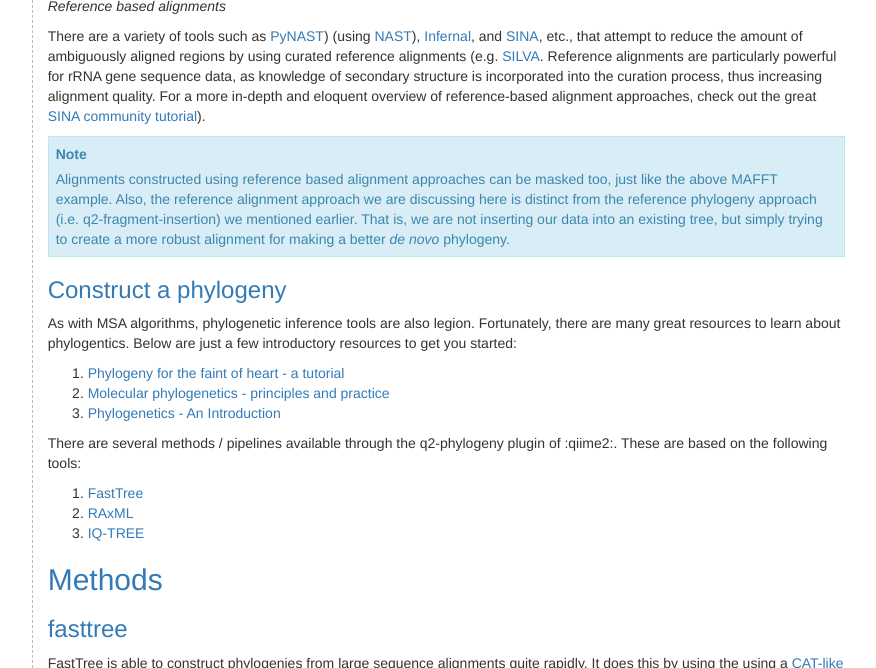
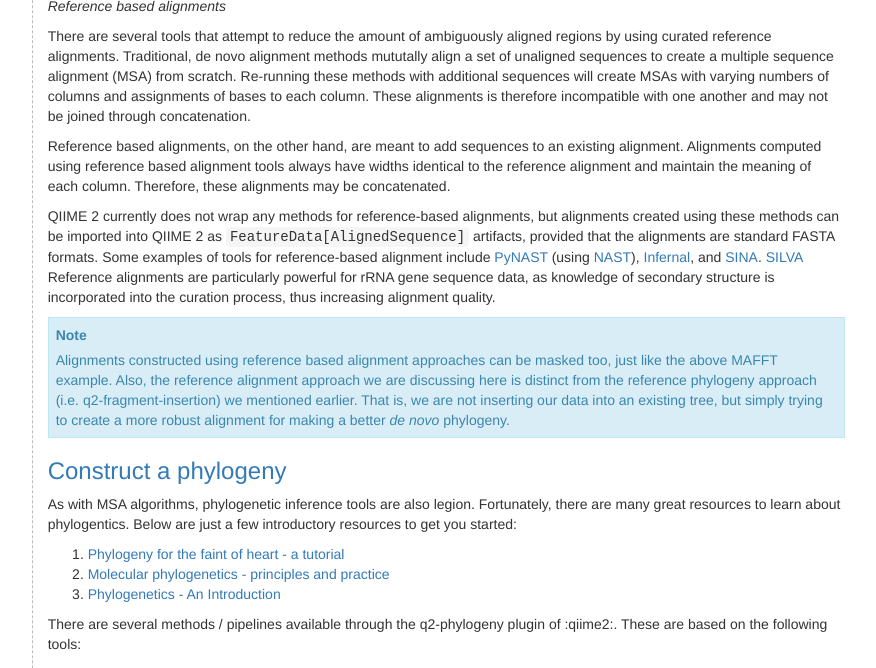
Before and after one commit to qiime2/docs, a Sphinx documentation site: the page built from source/tutorials/phylogeny.rst, in a window 1280 px wide and 900 px high, scrolled down 2084 px, cut to the strip 232-900 px from the top of the window. Shown: the whole strip, without its empty margins (277-1153 px from the left). Built offline with Sphinx 7.4.7, drawn with Linux system fonts in a browser that asks for light colours; pages that are not in the unit, such as notebooks, are missing from menus; the version number could not be read and is left out.

Commit message:
DOC: drop link to sina community tutorial (#537)

```diff
--- a/source/tutorials/phylogeny.rst
+++ b/source/tutorials/phylogeny.rst
@@ -119,14 +119,15 @@ plugin.
 
 *Reference based alignments*
 
-There are a variety of tools such as `PyNAST`_) (using `NAST`_), `Infernal`_,
-and `SINA`_, etc., that attempt to reduce the amount of ambiguously aligned
-regions by using curated reference alignments (e.g. `SILVA`_. Reference
+There are several tools that attempt to reduce the amount of ambiguously aligned
+regions by using curated reference alignments. Traditional, de novo alignment methods mututally align a set of unaligned sequences to create a multiple sequence alignment (MSA) from scratch. Re-running these methods with additional sequences will create MSAs with varying numbers of columns and assignments of bases to each column. These alignments is therefore incompatible with one another and may not be joined through concatenation.
+
+Reference based alignments, on the other hand, are meant to add sequences to an existing alignment. Alignments computed using reference based alignment tools always have widths identical to the reference alignment and maintain the meaning of each column. Therefore, these alignments may be concatenated.
+
+QIIME 2 currently does not wrap any methods for reference-based alignments, but alignments created using these methods can be imported into QIIME 2 as ``FeatureData[AlignedSequence]`` artifacts, provided that the alignments are standard FASTA formats. Some examples of tools for reference-based alignment include `PyNAST`_ (using `NAST`_), `Infernal`_, and `SINA`_. `SILVA`_ Reference
 alignments are particularly powerful for rRNA gene sequence data, as knowledge
 of secondary structure is incorporated into the curation process, thus
-increasing alignment quality. For a more in-depth and eloquent overview of
-reference-based alignment approaches, check out the great `SINA community
-tutorial`_).
+increasing alignment quality.
 
 .. note:: Alignments constructed using reference based alignment approaches can
    be masked too, just like the above MAFFT example. Also, the reference
@@ -587,7 +588,6 @@ This can all be accomplished by simply running the following:
 .. _Infernal: https://doi.org/10.1093/bioinformatics/btt509
 .. _SINA: https://doi.org/10.1093/bioinformatics/bts252
 .. _SILVA: https://www.arb-silva.de/
-.. _SINA community tutorial: https://forum.qiime2.org/t/q2-alignment-reference-based-alignment-using-sina/6220
 .. _Phylogeny for the faint of heart - a tutorial: http://doi.org/10.1016/S0168-9525(03)00112-4
 .. _Molecular phylogenetics - principles and practice: http://dx.doi.org/10.1038/nrg3186
 .. _Phylogenetics - An Introduction: https://www.ebi.ac.uk/training/online/course/introduction-phylogenetics
```
